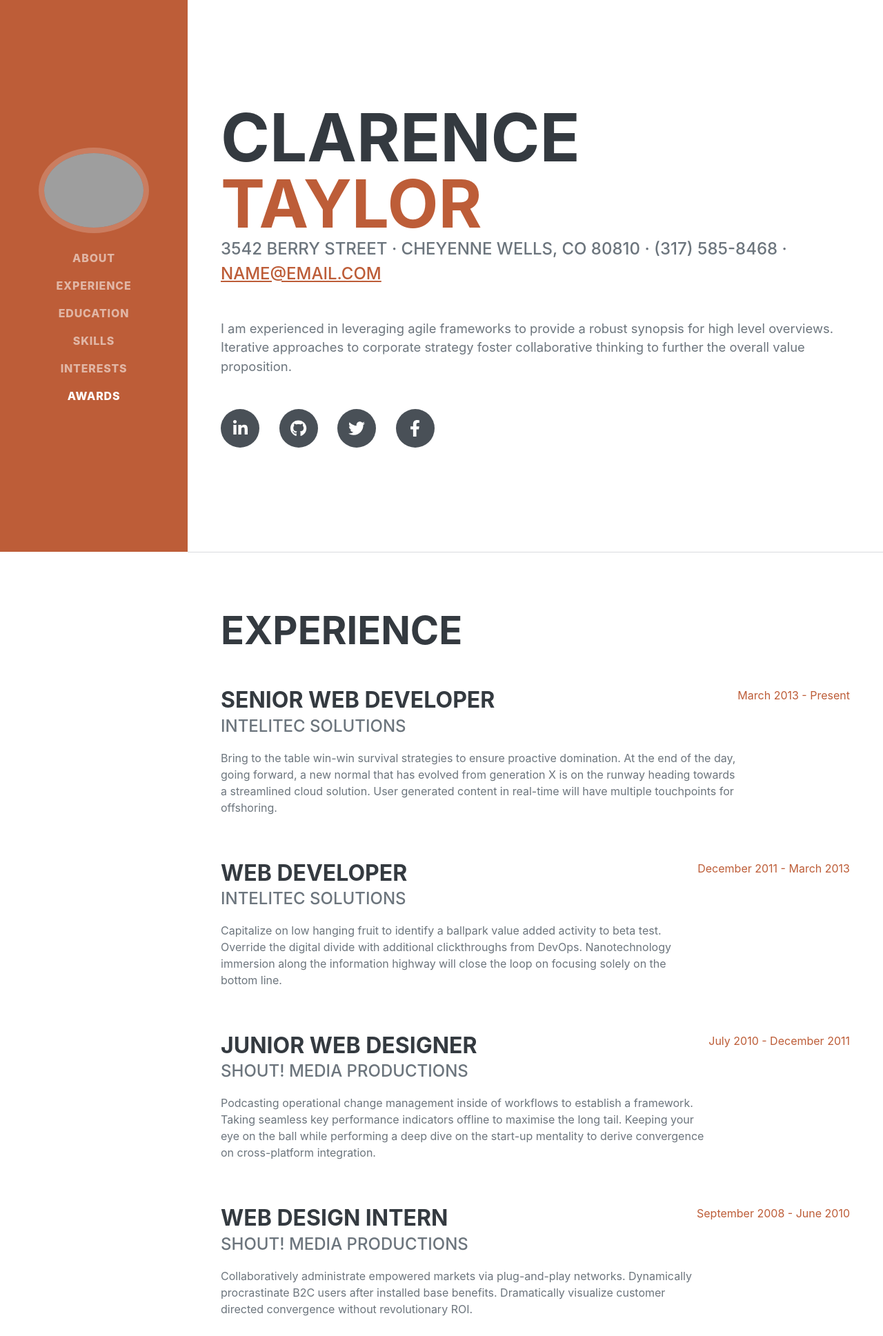
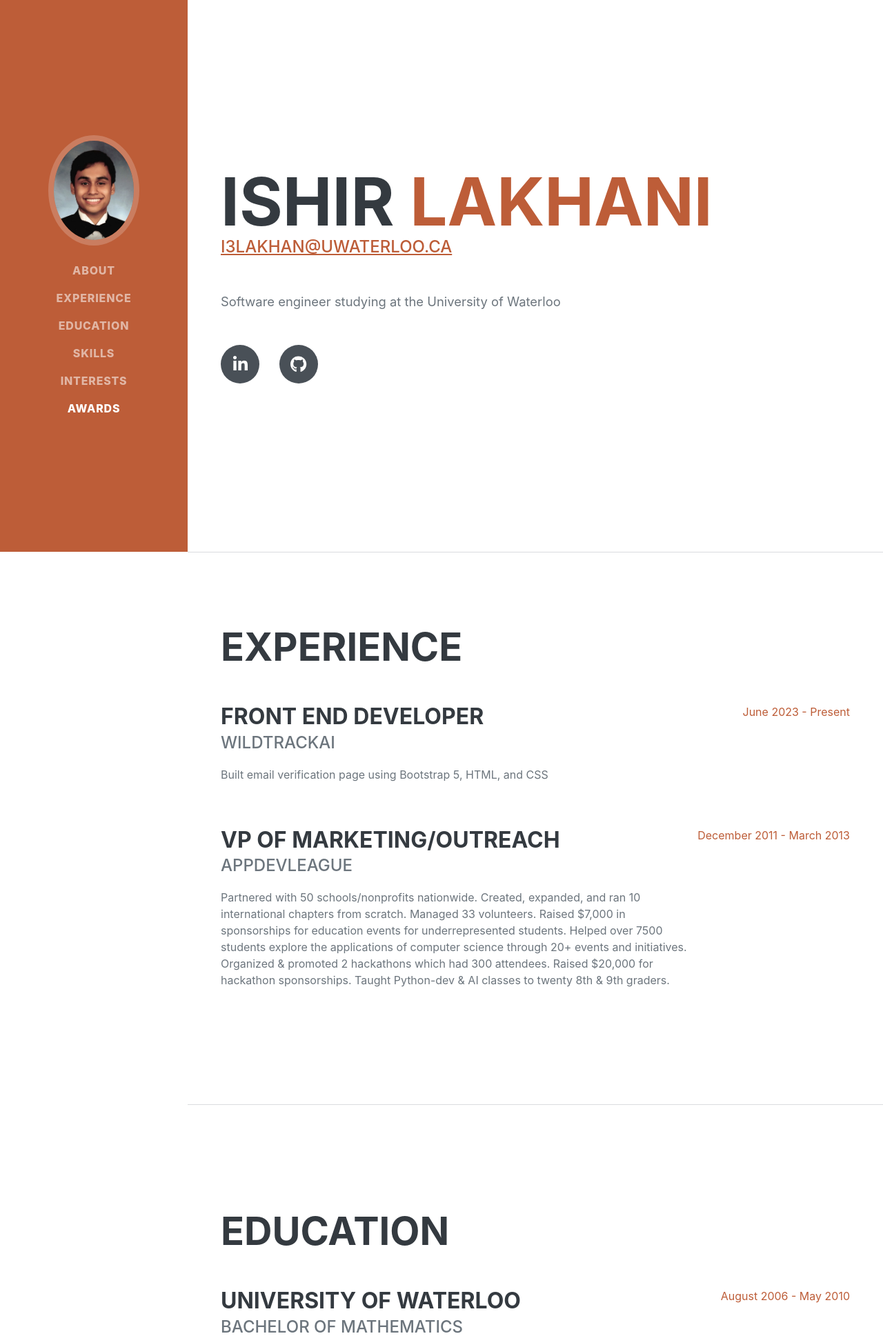
Before and after one commit to ishirl/Ishir-Website, a Flask app: page / in a window 1280 px wide. Shown: the top 1937 px of the page at 69% size. Run offline with Flask 3, Linux system fonts and the light colour scheme; some libraries are stand-ins or nearby versions; some web fonts are replaced; grey boxes are pictures that could not be loaded.

Commit message:
Updated profile photo and edited sections

```diff
--- a/templates/index.html
+++ b/templates/index.html
@@ -20,8 +20,8 @@
         <!-- Navigation-->
         <nav class="navbar navbar-expand-lg navbar-dark bg-primary fixed-top" id="sideNav">
             <a class="navbar-brand js-scroll-trigger" href="#page-top">
-                <span class="d-block d-lg-none">Clarence Taylor</span>
-                <span class="d-none d-lg-block"><img class="img-fluid img-profile rounded-circle mx-auto mb-2" src="assets/img/profile.jpg" alt="..." /></span>
+                <span class="d-block d-lg-none">Ishir Lakhani</span>
+                <span class="d-none d-lg-block"><img class="img-fluid img-profile rounded-circle mx-auto mb-2" src="static/img/Profile Photo.png" alt="..." /></span>
             </a>
             <button class="navbar-toggler" type="button" data-bs-toggle="collapse" data-bs-target="#navbarResponsive" aria-controls="navbarResponsive" aria-expanded="false" aria-label="Toggle navigation"><span class="navbar-toggler-icon"></span></button>
             <div class="collapse navbar-collapse" id="navbarResponsive">
@@ -41,19 +41,16 @@
             <section class="resume-section" id="about">
                 <div class="resume-section-content">
                     <h1 class="mb-0">
-                        Clarence
-                        <span class="text-primary">Taylor</span>
+                        Ishir
+                        <span class="text-primary">Lakhani</span>
                     </h1>
                     <div class="subheading mb-5">
-                        3542 Berry Street · Cheyenne Wells, CO 80810 · (317) 585-8468 ·
-                        <a href="mailto:name@email.com">name@email.com</a>
+                        <a href=mailto:"i3lakhan@uwaterloo.ca">i3lakhan@uwaterloo.ca</a>
                     </div>
-                    <p class="lead mb-5">I am experienced in leveraging agile frameworks to provide a robust synopsis for high level overviews. Iterative approaches to corporate strategy foster collaborative thinking to further the overall value proposition.</p>
+                    <p class="lead mb-5">Software engineer studying at the University of Waterloo</p>
                     <div class="social-icons">
-                        <a class="social-icon" href="#!"><i class="fab fa-linkedin-in"></i></a>
-                        <a class="social-icon" href="#!"><i class="fab fa-github"></i></a>
-                        <a class="social-icon" href="#!"><i class="fab fa-twitter"></i></a>
-                        <a class="social-icon" href="#!"><i class="fab fa-facebook-f"></i></a>
+                        <a class="social-icon" href="https://www.linkedin.com/in/ishirl/"><i class="fab fa-linkedin-in"></i></a>
+                        <a class="social-icon" href="https://github.com/ishirl/"><i class="fab fa-github"></i></a>
                     </div>
                 </div>
             </section>
@@ -64,35 +61,27 @@
                     <h2 class="mb-5">Experience</h2>
                     <div class="d-flex flex-column flex-md-row justify-content-between mb-5">
                         <div class="flex-grow-1">
-                            <h3 class="mb-0">Senior Web Developer</h3>
-                            <div class="subheading mb-3">Intelitec Solutions</div>
-                            <p>Bring to the table win-win survival strategies to ensure proactive domination. At the end of the day, going forward, a new normal that has evolved from generation X is on the runway heading towards a streamlined cloud solution. User generated content in real-time will have multiple touchpoints for offshoring.</p>
+                            <h3 class="mb-0">Front End Developer</h3>
+                            <div class="subheading mb-3">WildTrackAI</div>
+                            <p>Built email verification page using Bootstrap 5, HTML, and CSS</p>
                         </div>
-                        <div class="flex-shrink-0"><span class="text-primary">March 2013 - Present</span></div>
+                        <div class="flex-shrink-0"><span class="text-primary">June 2023 - Present</span></div>
                     </div>
                     <div class="d-flex flex-column flex-md-row justify-content-between mb-5">
                         <div class="flex-grow-1">
-                            <h3 class="mb-0">Web Developer</h3>
-                            <div class="subheading mb-3">Intelitec Solutions</div>
-                            <p>Capitalize on low hanging fruit to identify a ballpark value added activity to beta test. Override the digital divide with additional clickthroughs from DevOps. Nanotechnology immersion along the information highway will close the loop on focusing solely on the bottom line.</p>
+                            <h3 class="mb-0">VP of Marketing/Outreach</h3>
+                            <div class="subheading mb-3">AppDevLeague</div>
+                            <p>Partnered with 50 schools/nonprofits nationwide.
+                                Created, expanded, and ran 10 international chapters from scratch.
+                                Managed 33 volunteers.
+                                Raised $7,000 in sponsorships for education events for underrepresented students.
+                                Helped over 7500 students explore the applications of computer science through 20+ events and initiatives.
+                                Organized & promoted 2 hackathons which had 300 attendees.
+                                Raised $20,000 for hackathon sponsorships.
+                                Taught Python-dev & AI classes to twenty 8th & 9th graders.
+                                </p>
                         </div>
                         <div class="flex-shrink-0"><span class="text-primary">December 2011 - March 2013</span></div>
-                    </div>
-                    <div class="d-flex flex-column flex-md-row justify-content-between mb-5">
-                        <div class="flex-grow-1">
-                            <h3 class="mb-0">Junior Web Designer</h3>
-                            <div class="subheading mb-3">Shout! Media Productions</div>
-                            <p>Podcasting operational change management inside of workflows to establish a framework. Taking seamless key performance indicators offline to maximise the long tail. Keeping your eye on the ball while performing a deep dive on the start-up mentality to derive convergence on cross-platform integration.</p>
-                        </div>
-                        <div class="flex-shrink-0"><span class="text-primary">July 2010 - December 2011</span></div>
-                    </div>
-                    <div class="d-flex flex-column flex-md-row justify-content-between">
-                        <div class="flex-grow-1">
-                            <h3 class="mb-0">Web Design Intern</h3>
-                            <div class="subheading mb-3">Shout! Media Productions</div>
-                            <p>Collaboratively administrate empowered markets via plug-and-play networks. Dynamically procrastinate B2C users after installed base benefits. Dramatically visualize customer directed convergence without revolutionary ROI.</p>
-                        </div>
-                        <div class="flex-shrink-0"><span class="text-primary">September 2008 - June 2010</span></div>
                     </div>
                 </div>
             </section>
@@ -103,18 +92,18 @@
                     <h2 class="mb-5">Education</h2>
                     <div class="d-flex flex-column flex-md-row justify-content-between mb-5">
                         <div class="flex-grow-1">
-                            <h3 class="mb-0">University of Colorado Boulder</h3>
-                            <div class="subheading mb-3">Bachelor of Science</div>
-                            <div>Computer Science - Web Development Track</div>
-                            <p>GPA: 3.23</p>
+                            <h3 class="mb-0">University of Waterloo</h3>
+                            <div class="subheading mb-3">Bachelor of Mathematics</div>
+                            <p>Relevant Coursework: N/A</p>
+                            <p>GPA: N/A</p>
                         </div>
                         <div class="flex-shrink-0"><span class="text-primary">August 2006 - May 2010</span></div>
                     </div>
                     <div class="d-flex flex-column flex-md-row justify-content-between">
                         <div class="flex-grow-1">
-                            <h3 class="mb-0">James Buchanan High School</h3>
-                            <div class="subheading mb-3">Technology Magnet Program</div>
-                            <p>GPA: 3.56</p>
+                            <h3 class="mb-0">West Valley College</h3>
+                            <p>Relevant Coursework: <br> Computer Programming I C++ Language (A) <br> Computer Programming II C++ Language (A)</p>
+                            <p>GPA: 4.0/4.0</p>
                         </div>
                         <div class="flex-shrink-0"><span class="text-primary">August 2002 - May 2006</span></div>
                     </div>
@@ -126,39 +115,7 @@
                 <div class="resume-section-content">
                     <h2 class="mb-5">Skills</h2>
                     <div class="subheading mb-3">Programming Languages & Tools</div>
-                    <ul class="list-inline dev-icons">
-                        <li class="list-inline-item"><i class="fab fa-html5"></i></li>
-                        <li class="list-inline-item"><i class="fab fa-css3-alt"></i></li>
-                        <li class="list-inline-item"><i class="fab fa-js-square"></i></li>
-                        <li class="list-inline-item"><i class="fab fa-angular"></i></li>
-                        <li class="list-inline-item"><i class="fab fa-react"></i></li>
-                        <li class="list-inline-item"><i class="fab fa-node-js"></i></li>
-                        <li class="list-inline-item"><i class="fab fa-sass"></i></li>
-                        <li class="list-inline-item"><i class="fab fa-less"></i></li>
-                        <li class="list-inline-item"><i class="fab fa-wordpress"></i></li>
-                        <li class="list-inline-item"><i class="fab fa-gulp"></i></li>
-                        <li class="list-inline-item"><i class="fab fa-grunt"></i></li>
-                        <li class="list-inline-item"><i class="fab fa-npm"></i></li>
-                    </ul>
-                    <div class="subheading mb-3">Workflow</div>
-                    <ul class="fa-ul mb-0">
-                        <li>
-                            <span class="fa-li"><i class="fas fa-check"></i></span>
-                            Mobile-First, Responsive Design
-                        </li>
-                        <li>
-                            <span class="fa-li"><i class="fas fa-check"></i></span>
-                            Cross Browser Testing & Debugging
-                        </li>
-                        <li>
-                            <span class="fa-li"><i class="fas fa-check"></i></span>
-                            Cross Functional Teams
-                        </li>
-                        <li>
-                            <span class="fa-li"><i class="fas fa-check"></i></span>
-                            Agile Development & Scrum
-                        </li>
-                    </ul>
+                    <p>C++, Java, JavaScript, Python 3, HTML, CSS, TensorFlow, Bootstrap 5, Flask</p>
                 </div>
             </section>
             <hr class="m-0" />
```
Also changed, not shown: static/img/Profile Photo.png (added).
